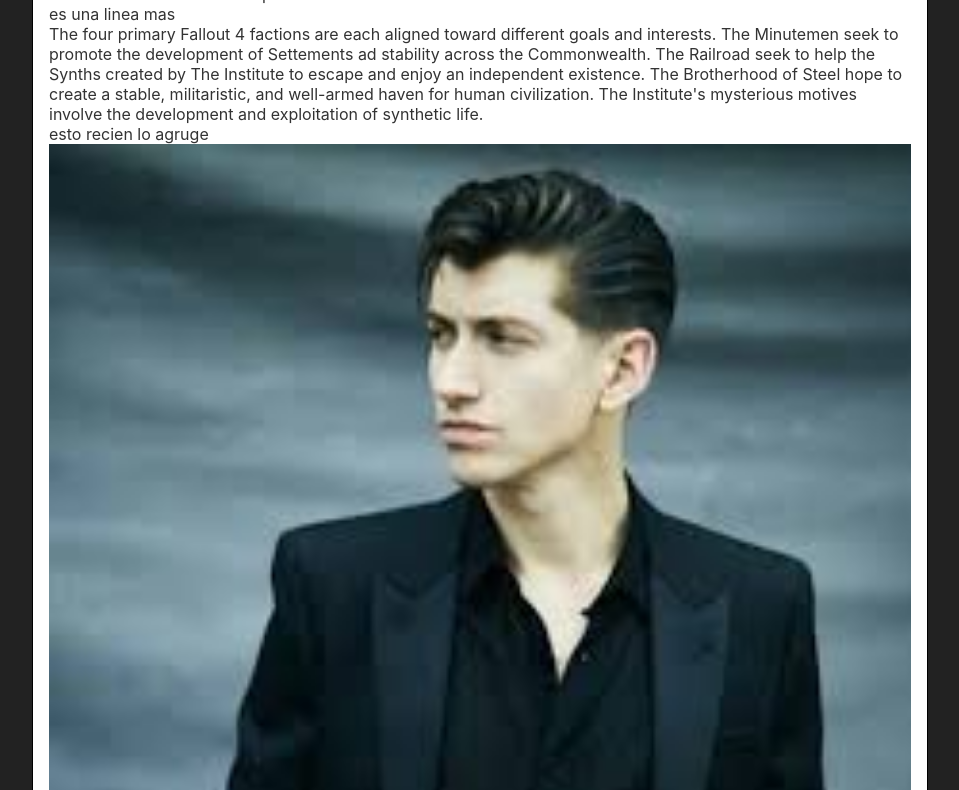
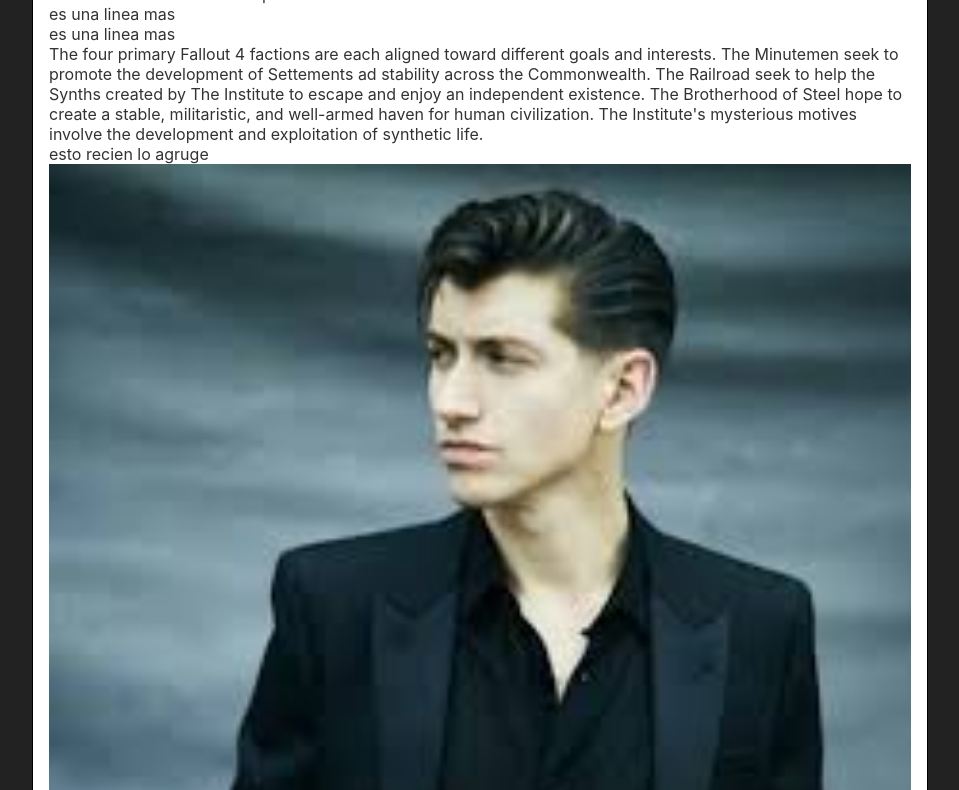
Before and after one commit to Kaecilius/Institute_blog, a plain HTML site: page index.html in a window 1280 px wide. Shown: the part 189-979 px from the top of the page, without its empty margins (160-1119 px from the left). Drawn offline with Linux system fonts and the light colour scheme.

Commit message:
se agrego una linea mas

```diff
--- a/index.html
+++ b/index.html
@@ -19,6 +19,7 @@
             <h1>Este es un titulo de un post</h1>
             <p>este es el conteniudo de un post </p>
             <p> es una linea mas </p>
+            <p> es una linea mas </p>
             <p>
                 The four primary Fallout 4 factions are each aligned toward different goals and interests. The Minutemen seek to promote the development of Settements ad stability across the Commonwealth. The Railroad seek to help the Synths created by The Institute to escape and enjoy an independent existence. The Brotherhood of Steel hope to create a stable, militaristic, and well-armed haven for human civilization. The Institute's mysterious motives involve the development and exploitation of synthetic life.
             </p>
```
